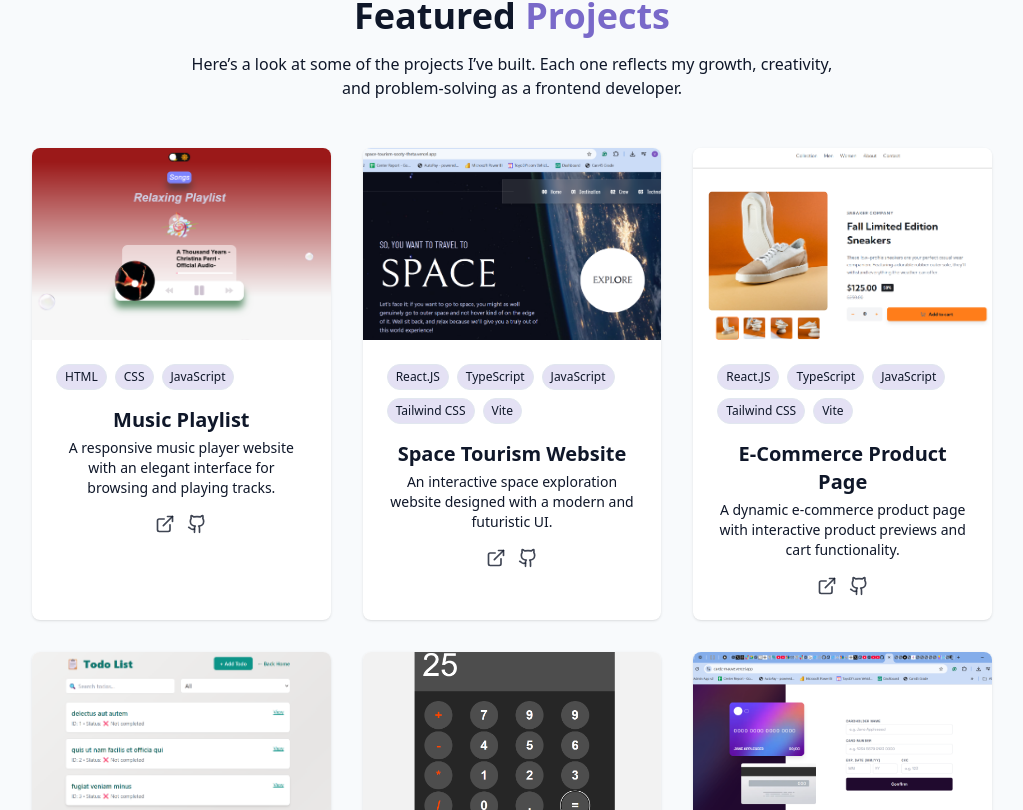
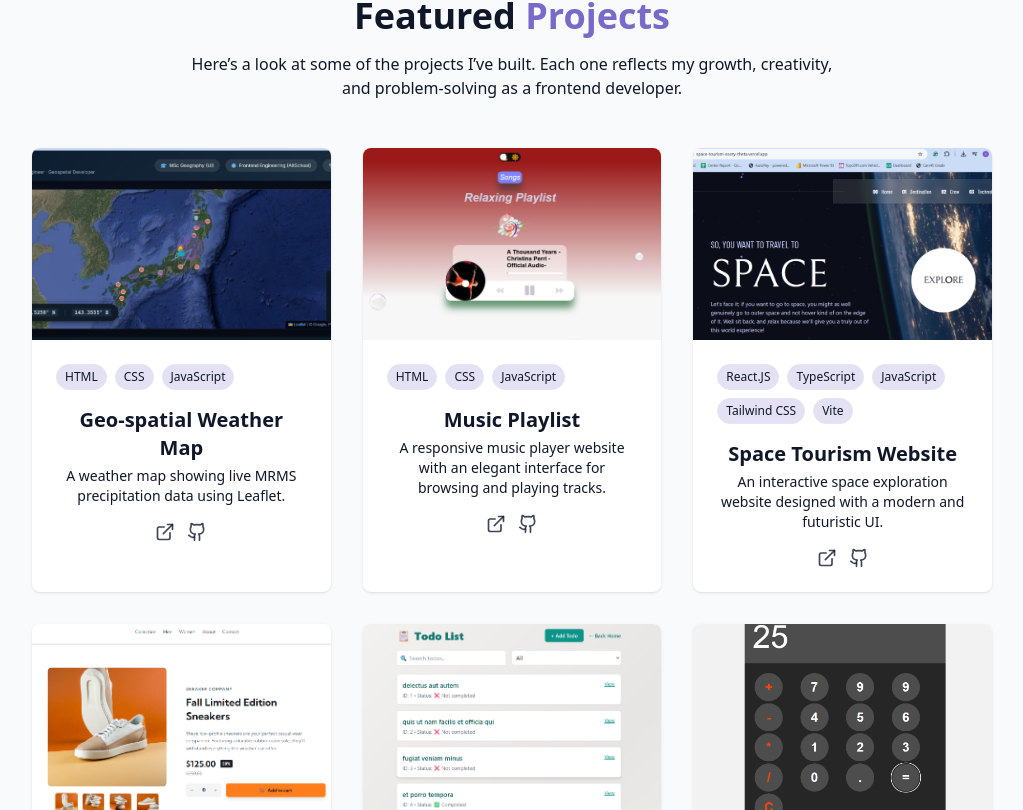
Before and after one commit to mavic01/website-portfolio, a React (Vite) app: page / in a window 1280 px wide. Shown: the part 2630-3440 px from the top of the page, without its empty margins (128-1151 px from the left). Built offline with nearby package versions, Linux system fonts and the light colour scheme.

Commit message:
Added a new project

```diff
--- a/src/components/Project.jsx
+++ b/src/components/Project.jsx
@@ -3,134 +3,175 @@ import { ArrowRight, ExternalLink, Github } from "lucide-react";
 const projects = [
   {
     id: 1,
+    title: "Geo-spatial Weather Map",
+    description:
+      "A weather map showing live MRMS precipitation data using Leaflet.",
+    image: "/projects/geospatial-weather-map.png",
+    tags: ["HTML", "CSS", "JavaScript"],
+    demoURL: "https://geospatial-weather-map.vercel.app/",
+    gitgubURL: "https://github.com/mavic01/geospatial-weather-map/",
+  },
+  {
+    id: 2,
     title: "Music Playlist",
-    description: "A responsive music player website with an elegant interface for browsing and playing tracks.",
+    description:
+      "A responsive music player website with an elegant interface for browsing and playing tracks.",
     image: "/projects/music-player.png",
     tags: ["HTML", "CSS", "JavaScript"],
     demoURL: "https://playlist-alpha.vercel.app/",
     gitgubURL: "https://github.com/mavic01/playlist",
   },
   {
-    id: 2,
+    id: 3,
     title: "Space Tourism Website",
-    description: "An interactive space exploration website designed with a modern and futuristic UI.",
+    description:
+      "An interactive space exploration website designed with a modern and futuristic UI.",
     image: "/projects/space-tourism.png",
     tags: ["React.JS", "TypeScript", "JavaScript", "Tailwind CSS", "Vite"],
     demoURL: "https://space-tourism-sooty-theta.vercel.app/",
     gitgubURL: "https://github.com/mavic01/space-tourism",
   },
   {
-    id: 3,
+    id: 4,
     title: "E-Commerce Product Page",
-    description: "A dynamic e-commerce product page with interactive product previews and cart functionality.",
+    description:
+      "A dynamic e-commerce product page with interactive product previews and cart functionality.",
     image: "projects/e-commerce.png",
     tags: ["React.JS", "TypeScript", "JavaScript", "Tailwind CSS", "Vite"],
     demoURL: "https://e-commerce-product-yiw9.vercel.app/",
     gitgubURL: "https://github.com/mavic01/E-Commerce-Product",
   },
   {
-    id: 4,
+    id: 5,
     title: "Todo App",
-    description: "A feature-rich todo app that fetches data from JSONPlaceholder, with CRUD simulation and filtering.",
+    description:
+      "A feature-rich todo app that fetches data from JSONPlaceholder, with CRUD simulation and filtering.",
     image: "/projects/todo.png",
-    tags: ["React.JS", "TypeScript", "JavaScript", "Tailwind CSS", "ShadCN", "Tanstack Query", "React Router", "Vite"],
+    tags: [
+      "React.JS",
+      "TypeScript",
+      "JavaScript",
+      "Tailwind CSS",
+      "ShadCN",
+      "Tanstack Query",
+      "React Router",
+      "Vite",
+    ],
     demoURL: "https://second-semester-exam-phi.vercel.app/",
     gitgubURL: "https://github.com/mavic01/second-semester-exam",
   },
   {
-    id: 5,
+    id: 6,
     title: "Calculator",
-    description: "A clean and simple web calculator for performing basic arithmetic operations.",
+    description:
+      "A clean and simple web calculator for performing basic arithmetic operations.",
     image: "/projects/simple-calculator.png",
     tags: ["HTML", "CSS", "JavaScript"],
     demoURL: "https://calculator-eight-eosin-27.vercel.app/",
     gitgubURL: "https://github.com/mavic01/calc",
   },
   {
-    id: 6,
+    id: 7,
     title: "Interactive Credit Card Page",
-    description: "A credit card form that updates card details in real-time and validates inputs dynamically.",
+    description:
+      "A credit card form that updates card details in real-time and validates inputs dynamically.",
     image: "/projects/interactive-card.png",
-    tags: ["React.JS", "TypeScript", "JavaScript", "Tailwind CSS", "React-Hook-Form", "Next.JS"],
+    tags: [
+      "React.JS",
+      "TypeScript",
+      "JavaScript",
+      "Tailwind CSS",
+      "React-Hook-Form",
+      "Next.JS",
+    ],
     demoURL: "https://cardz-mauve.vercel.app/",
     gitgubURL: "https://github.com/mavic01/cardz",
   },
   {
-    id: 7,
+    id: 8,
     title: "Insta Spot Social Media Page",
-    description: "A simple social media prototype page with a clean feed-style layout.",
+    description:
+      "A simple social media prototype page with a clean feed-style layout.",
     image: "/projects/insta.png",
     tags: ["React.JS", "JavaScript", "Tailwind CSS", "Vite"],
     demoURL: "https://react-spots.vercel.app/",
     gitgubURL: "https://github.com/mavic01/react-spots",
   },
   {
-    id: 8,
+    id: 9,
     title: "Sneaker Shop",
-    description: "A responsive sneaker e-commerce landing page with a stylish product showcase.",
+    description:
+      "A responsive sneaker e-commerce landing page with a stylish product showcase.",
     image: "/projects/sneaker.png",
     tags: ["HTML", "CSS", "JavaScript"],
     demoURL: "https://mavic01.github.io/shop/",
     gitgubURL: "https://github.com/mavic01/shop",
   },
   {
-    id: 9,
+    id: 10,
     title: "Stop Watch",
-    description: "A functional stopwatch app with start, pause, and reset controls.",
+    description:
+      "A functional stopwatch app with start, pause, and reset controls.",
     image: "/projects/stopwatch.png",
     tags: ["HTML", "CSS", "JavaScript"],
     demoURL: "https://stopwatch-six-flame.vercel.app/",
     gitgubURL: "https://github.com/mavic01/stopwatch",
   },
   {
-    id: 10,
+    id: 11,
     title: "Digital Clock",
-    description: "A digital clock web app that displays real-time hours, minutes, and seconds.",
+    description:
+      "A digital clock web app that displays real-time hours, minutes, and seconds.",
     image: "/projects/clock.png",
     tags: ["HTML", "CSS", "JavaScript"],
     demoURL: "https://clock-tau-peach.vercel.app/",
     gitgubURL: "https://github.com/mavic01/clock",
   },
   {
-    id: 11,
+    id: 12,
     title: "QR Code Generator",
-    description: "A tool that generates QR codes instantly from user-provided URLs.",
+    description:
+      "A tool that generates QR codes instantly from user-provided URLs.",
     image: "/projects/qr-code-generator.png",
     tags: ["HTML", "CSS", "JavaScript"],
     demoURL: "https://qrcode-mavic01.vercel.app/",
     gitgubURL: "https://github.com/mavic01/qrcode",
   },
   {
-    id: 12,
+    id: 13,
     title: "BookList",
-    description: "A book list app where users can add, update, and delete books easily.",
+    description:
+      "A book list app where users can add, update, and delete books easily.",
     image: "/projects/booklist.png",
     tags: ["HTML", "CSS", "JavaScript"],
     demoURL: "https://mavic01.github.io/Book-List/",
     gitgubURL: "https://github.com/mavic01/Book-List",
   },
   {
-    id: 13,
+    id: 14,
     title: "Art Website",
-    description: "A visually appealing website showcasing artworks and creative designs.",
+    description:
+      "A visually appealing website showcasing artworks and creative designs.",
     image: "/projects/art-website.png",
     tags: ["HTML", "CSS", "JavaScript"],
     demoURL: "https://mavicart.vercel.app/",
     gitgubURL: "https://github.com/mavic01/mavicart",
   },
   {
-    id: 14,
+    id: 15,
     title: "Rock - Paper - Scissors",
-    description: "An interactive Rock-Paper-Scissors game with a fun and simple UI.",
+    description:
+      "An interactive Rock-Paper-Scissors game with a fun and simple UI.",
     image: "/projects/rock-paper-scissors.png",
     tags: ["HTML", "CSS", "JavaScript"],
     demoURL: "https://rock-paper-scissors-two-sandy.vercel.app/",
     gitgubURL: "https://github.com/mavic01/Rock-Paper-Scissors",
   },
   {
-    id: 15,
+    id: 16,
     title: "Drum Kit",
-    description: "A drum kit web app that plays different drum sounds on key press or click.",
+    description:
+      "A drum kit web app that plays different drum sounds on key press or click.",
     image: "/projects/drum-kit.png",
     tags: ["HTML", "CSS", "JavaScript"],
     demoURL: "https://mavic01.github.io/drumKit/",
@@ -138,34 +179,60 @@ const projects = [
   },
 ];
 
-
 const Project = () => {
-  return <section id="projects" className="py-20 px-4 relative">
+  return (
+    <section id="projects" className="py-20 px-4 relative">
       <div className="container mx-auto max-w-5xl">
         <h2 className="text-3xl md:text-4xl font-bold mb-4 text-center">
           Featured<span className="text-primary"> Projects</span>
         </h2>
-        <p className="text-center text-muted-foreground mb-12 max-w-2xl mx-auto">Here’s a look at some of the projects I’ve built. Each one reflects my growth, creativity, and problem-solving as a frontend developer.</p>
+        <p className="text-center text-muted-foreground mb-12 max-w-2xl mx-auto">
+          Here’s a look at some of the projects I’ve built. Each one reflects my
+          growth, creativity, and problem-solving as a frontend developer.
+        </p>
 
         <div className="grid grid-cols-1 md:grid-cols-2 lg:grid-cols-3 gap-8">
           {projects.map((project, key) => (
-                <div key={key} className="group bg-card rounded-lg overflow-hidden shadow-sm card-hover">
+            <div
+              key={key}
+              className="group bg-card rounded-lg overflow-hidden shadow-sm card-hover"
+            >
               <div className="h-48 overflow-hidden">
-                        <img className="w-full h-full object-cover transition-transform duration-500 group-hover:scale-110" src={project.image} alt={project.title} />
+                <img
+                  className="w-full h-full object-cover transition-transform duration-500 group-hover:scale-110"
+                  src={project.image}
+                  alt={project.title}
+                />
               </div>
               <div className="p-6">
                 <div className="flex flex-wrap gap-2 mb-4">
                   {project.tags.map((tag) => (
-                                <span className="px-2 py-1 text-xs font-medium border rounded-full bg-primary/20 text-secondary-foreground">{tag}</span>
+                    <span className="px-2 py-1 text-xs font-medium border rounded-full bg-primary/20 text-secondary-foreground">
+                      {tag}
+                    </span>
                   ))}
                 </div>
 
                 <h3 className="text-xl font-semibold mb-1">{project.title}</h3>
-                    <p className="tet-muted-foreground text-sm mb-4">{project.description}</p>
+                <p className="tet-muted-foreground text-sm mb-4">
+                  {project.description}
+                </p>
                 <div className="flex justify-center items-center">
                   <div className="flex space-x-3">
-                            <a className="text-foreground/80 hover:text-primary transition-colors duration-300" target="_blank" href={project.demoURL}><ExternalLink size={20} /></a>
-                            <a className="text-foreground/80 hover:text-primary transition-colors duration-300" target="_blank" href={project.gitgubURL}><Github size={20}/></a>
+                    <a
+                      className="text-foreground/80 hover:text-primary transition-colors duration-300"
+                      target="_blank"
+                      href={project.demoURL}
+                    >
+                      <ExternalLink size={20} />
+                    </a>
+                    <a
+                      className="text-foreground/80 hover:text-primary transition-colors duration-300"
+                      target="_blank"
+                      href={project.gitgubURL}
+                    >
+                      <Github size={20} />
+                    </a>
                   </div>
                 </div>
               </div>
@@ -173,13 +240,19 @@ const Project = () => {
           ))}
         </div>
         <div className="text-center mt-12">
-            <a className="cosmic-button w-fit flex items-center mx-auto gap-2" href="https://github.com/mavic01" target="_blank">View My Github <ArrowRight size={16} /></a>
+          <a
+            className="cosmic-button w-fit flex items-center mx-auto gap-2"
+            href="https://github.com/mavic01"
+            target="_blank"
+          >
+            View My Github <ArrowRight size={16} />
+          </a>
         </div>
       </div>
-  </section>;
+    </section>
+  );
 };
 
 export default Project;
 
-
 //https://www.youtube.com/watch?v=ifOJ0R5UQOc&t=41s   -  2:07:23
```
Also changed, not shown: public/projects/geospatial-weather-map.png (added). Lines whose indentation alone changed are shown as unchanged.
